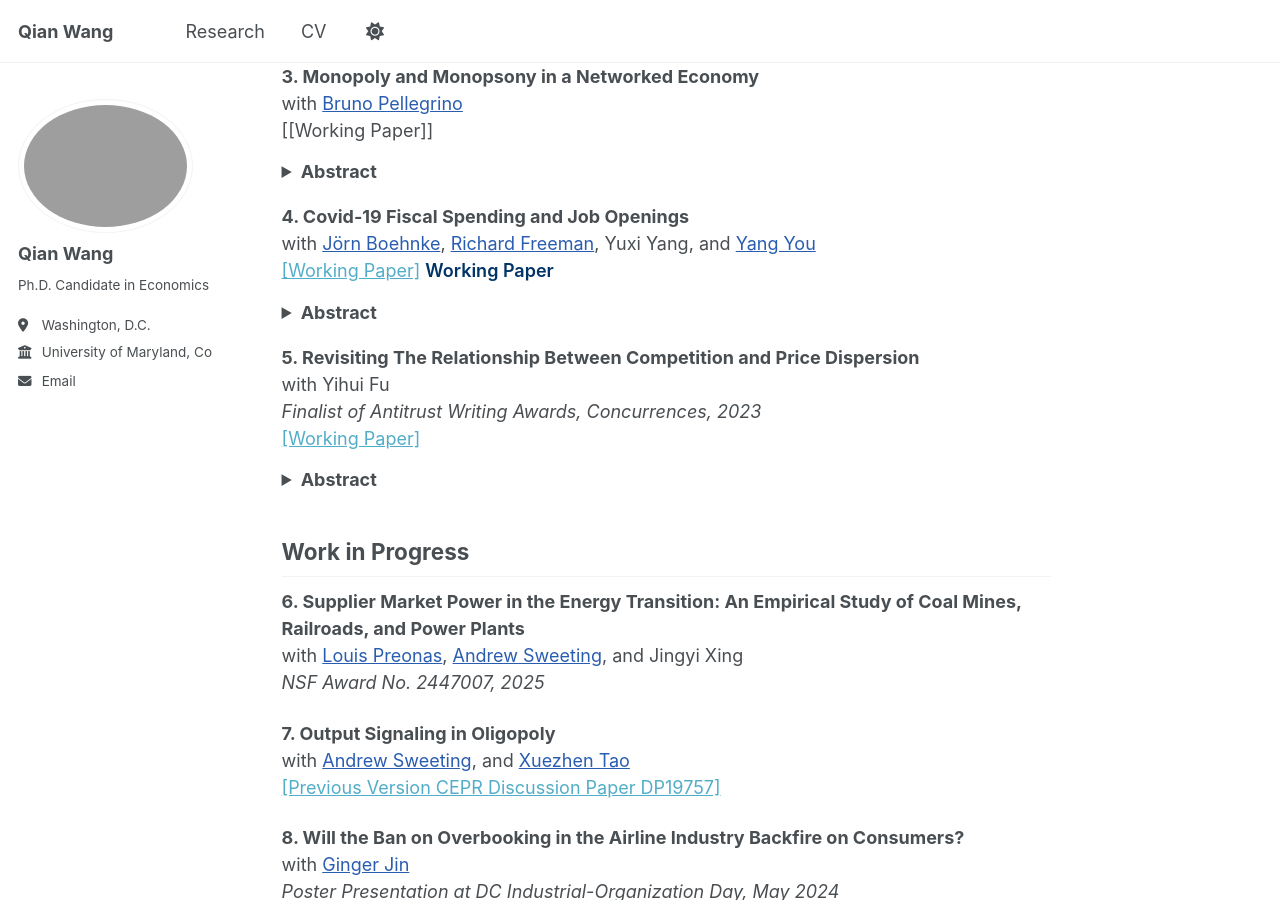
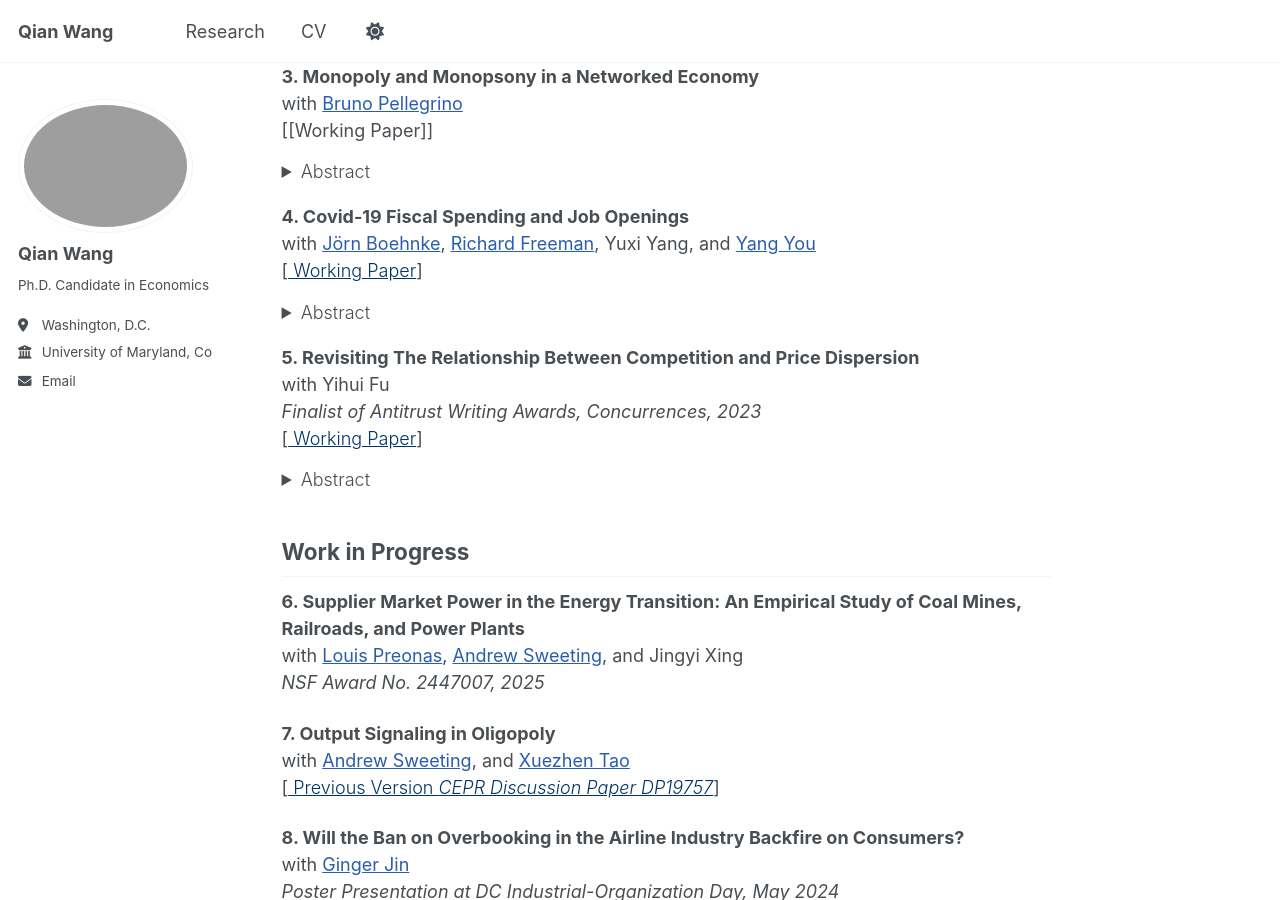
Before and after one commit to qwang819/qwang819.github.io, a Jekyll site: the page built from _pages/about.md, in a window 1280 px wide and 900 px high, scrolled down 741 px. Built offline with Jekyll 4.4.1, drawn with Linux system fonts in a browser that asks for light colours; a script that is not in the unit is left out.

Commit message:
Update about.md

```diff
--- a/_pages/about.md
+++ b/_pages/about.md
@@ -19,7 +19,7 @@ Email: <a href="mailto:qwang819@umd.edu">qwang819@umd.edu</a>
 **1. Aligning Market and Social Preferences: Technological Path Choice in China’s EV Battery**
 *Draft Coming Soon, Feel Free to Email me About Current Draft*
 <details style="margin-top: -0.5rem; margin-bottom: 1rem;">
-   <summary>Abstract</summary>
+   <summary><span style="font-weight:300;">Abstract</span></summary>
    <p>
 
    </p>
@@ -31,7 +31,7 @@ Email: <a href="mailto:qwang819@umd.edu">qwang819@umd.edu</a>
 with <a href="https://www.shanglyudeng.com/" style="color: #2A5DB0;">Shanglyu Deng</a>, <a href="https://www.marioleccese.com/" style="color: #2A5DB0;">Mario Leccese</a>, <a href="http://www.asweeting.com/" style="color: #2A5DB0;">Andrew Sweeting</a>, and <a href="https://www.xuezhentao.site" style="color: #2A5DB0;">Xuezhen Tao</a>
 [[Working Paper]]
 <details style="margin-top: -0.5rem; margin-bottom: 1rem;">
-  <summary><strong>Abstract</strong></summary>
+  <summary><span style="font-weight:300;">Abstract</span></summary>
   <p style="text-align: justify;">
   Traditional measures of market concentration used when screening for anticom- petitive mergers, or applying structural presumptions, such as the market-level HHI, depend on the concentration of sales among non-merging rivals, as well as the shares of the merging parties. While the size of cost efficiencies needed to offset the market power effects of a merger, assuming static Nash equilibrium play both before and after a merger, depends only on the shares, characteristics and margins of the merging firms (Nocke and Whinston (2022)), we illustrate how, conditional on the shares and margins of the merging firms, rival market structure is often highly correlated with how rivals’ prices and outputs would change in response to changes in the prices or outputs of the parties, which in turn affects the profitability of mergers and the magnitude of any post-merger price and quantity changes when other efficiencies, or no efficiencies, are realized. We show that a simply calculated rival HHI measure is correlated with these changes for both price- and quantity-competition, for a variety of demand systems. We also illustrate how rival market structure can affect the incentives of a merged firm to engage in strategic behavior that may obscure the size of its realized efficiencies.
   </p>
@@ -41,7 +41,7 @@ with <a href="https://www.shanglyudeng.com/" style="color: #2A5DB0;">Shanglyu De
 with <a href="https://www.brunopellegrino.com/" style="color: #2A5DB0;">Bruno Pellegrino</a>
 [[Working Paper]]
 <details style="margin-top: -0.5rem; margin-bottom: 1rem;">
-   <summary><strong>Abstract</strong></summary>
+   <summary><span style="font-weight:300;">Abstract</span></summary>
    <p style="text-align: justify;">
    This paper examines the joint welfare effects of monopoly and monopsony power in the U.S. economy, where firms often exert market power in both product and factor markets. We develop a general equilibrium framework that captures the network of firm interactions through supply chains, product competition, and labor markets. Using data on publicly traded firms, we estimate that combined market power reduced total surplus by 5.7% in 2015. Importantly, monopoly and monopsony effects are sub-additive. Furthermore, we find that accounting for monopsony in factor markets not only exacerbates the welfare damages of hypothetical mergers but also renders Cournot competition welfare-superior to Bertrand, highlighting the nuanced interplay of dual market power.
    </p>
@@ -49,12 +49,10 @@ with <a href="https://www.brunopellegrino.com/" style="color: #2A5DB0;">Bruno Pe
 
 **4. Covid-19 Fiscal Spending and Job Openings**
 with <a href="https://jboehnke.com/" style="color: #2A5DB0;">Jörn Boehnke</a>, <a href="https://freeman.scholars.harvard.edu/" style="color: #2A5DB0;">Richard Freeman</a>, Yuxi Yang, and <a href="https://yangyou1.weebly.com/" style="color: #2A5DB0;">Yang You</a>
-[[Working Paper]](https://yangyou1.weebly.com/uploads/1/3/3/8/133813498/job_market_s_reaction_to_covid_spending_v1.pdf)
-<a href="https://yangyou1.weebly.com/uploads/1/3/3/8/133813498/job_market_s_reaction_to_covid_spending_v1.pdf" style="color:#003366; font-weight:600; text-decoration:none;">
-Working Paper
-</a>
+[<a href="https://yangyou1.weebly.com/uploads/1/3/3/8/133813498/job_market_s_reaction_to_covid_spending_v1.pdf" style="color:#003366; font-weight:300">
+Working Paper</a>]
 <details style="margin-top: -0.5rem; margin-bottom: 1rem;">
-  <summary><strong>Abstract</strong></summary>
+  <summary><span style="font-weight:300;">Abstract</span></summary>
   <p style="text-align: justify;">
   We analyze a novel transaction-level pandemic-related government spending of $1.27 trillion and document that companies receiving more government funding experienced faster recovery in labor demand— a one percent increase in the award amount (0.48 million) led to 0.15% more job postings relative to the 2019 average. To gauge the magnitude, we find that a job posting response of one percent additional COVID spending is equivalent to a 1.55 percent revenue increase. New job creation mainly concentrates on transportation and construction industries and restores the occupation composition toward pre-COVID labor demand. However, further exploring the heterogeneity of job creation, we find that firms that receive more funding require only slightly lower education, and no evidence shows a stronger demand for on-site jobs or occupations with more in-person interaction. Our findings are consistent with the view that firms use government fiscal expenditure to insure themselves against the pandemic shocks and maintain standard employment structures, rather than disproportionately hiring necessary workers for COVID-19.
   </p>
@@ -63,9 +61,10 @@ Working Paper
 **5. Revisiting The Relationship Between Competition and Price Dispersion**
 with Yihui Fu
 *Finalist of Antitrust Writing Awards, Concurrences, 2023*
-[[Working Paper]](https://www.dropbox.com/scl/fi/cwe8wjpc9m2pyeo3v6frn/airline_price_dispersion.pdf?rlkey=x8mmmu6po61mmyfe6ltvksy0b&st=3qs6mtej&dl=0)
+[<a href="https://www.dropbox.com/scl/fi/cwe8wjpc9m2pyeo3v6frn/airline_price_dispersion.pdf?rlkey=x8mmmu6po61mmyfe6ltvksy0b&st=3qs6mtej&dl=0" style="color:#003366; font-weight:300">
+Working Paper</a>]
 <details style="margin-top: -0.5rem; margin-bottom: 1rem;">
-  <summary><strong>Abstract</strong></summary>
+  <summary><span style="font-weight:300;">Abstract</span></summary>
   <p style="text-align: justify;">
   Using novel granular data covering price and booking information of flights in China, we test the theory that predicts how the competition will affect price dispersion. We complement past price dispersion studies by making two contributions: First, we accurately identify and isolate three types of price dispersion originating from either third-degree price discrimination or peak-lead pricing. Second, we test the relative contribution of industry-elasticity and cross-price elasticity to price dispersion. Results suggest that both cross-price elasticity and industry-elasticity are crucial in determining the relationship between price dispersion and competition. Consistent with Borenstein and Rose (1994), we find that more competition will increase both intertemporal price dispersion and across-date price dispersion but not the across-departure-time price dispersion. Buying tickets earlier and buying flights on non-popular dates benefit more from competition.
   </p>
@@ -80,13 +79,14 @@ with <a href="https://www.louispreonas.com/" style="color: #2A5DB0;">Louis Preon
 
 **7. Output Signaling in Oligopoly**
 with <a href="http://www.asweeting.com/" style="color: #2A5DB0;">Andrew Sweeting</a>, and <a href="https://www.xuezhentao.site" style="color: #2A5DB0;">Xuezhen Tao</a>
-[[Previous Version CEPR Discussion Paper DP19757]](https://cepr.org/publications/dp19757)
+[<a href="https://cepr.org/publications/dp19757" style="color:#003366; font-weight:300">
+Previous Version *CEPR Discussion Paper DP19757*</a>]
 
 **8. Will the Ban on Overbooking in the Airline Industry Backfire on Consumers?**
 with <a href="https://www.gingerjin.com/" style="color: #2A5DB0;">Ginger Jin</a>
 *Poster Presentation at DC Industrial-Organization Day, May 2024*
 <details style="margin-top: -0.5rem; margin-bottom: 1rem;">
-  <summary><strong>Abstract</strong></summary>
+  <summary><span style="font-weight:300;">Abstract</span></summary>
   <p style="text-align: justify;">
   The practice of overselling, while contentious, has remained a legal strategy in the airline industry for a long time. On one hand, overselling exposes passengers to the risk of being involuntarily bumped from their flights. On the other hand, overselling enables airlines to keep efficient operations and maintain low fares. This paper aims to study the welfare implications of overselling, examine the potential effects of a ban on this practice and explore alternative remedies. We start with a reduced-form analysis, centering on the public relations debacle involving United Airlines (UA) in 2017. The results highlight a substantial increase in the lower end of UA's price distribution and a corresponding decrease in its load factor following a reduction in overselling. Subsequently, we construct a novel structural model that incorporates consumer considerations of bumping risk in their decision-making process, while carriers strategically leverage no-shows to facilitate overselling. Finally, we contemplate three counterfactual scenarios: the prohibition of overselling, heightened public awareness, and increased bumping compensation.
 
@@ -96,7 +96,7 @@ with <a href="https://www.gingerjin.com/" style="color: #2A5DB0;">Ginger Jin</a>
 **9. The Pro-competitive Effect of Vertical Mergers Using Large Invoice Data**
 with <a href="https://www.sem.tsinghua.edu.cn/en/info/1216/7050.htm" style="color: #2A5DB0;">Wu Zhu</a>
 <details style="margin-top: -0.5rem; margin-bottom: 1rem;">
-  <summary><strong>Abstract</strong></summary>
+  <summary><span style="font-weight:300;">Abstract</span></summary>
   <p style="text-align: justify;">
 
   </p>
@@ -106,7 +106,7 @@ with <a href="https://www.sem.tsinghua.edu.cn/en/info/1216/7050.htm" style="colo
 with <a href="https://jboehnke.com/" style="color: #2A5DB0;">Jörn Boehnke</a>, <a href="https://freeman.scholars.harvard.edu/" style="color: #2A5DB0;">Richard Freeman</a>, <a href="https://yangyou1.weebly.com/" style="color: #2A5DB0;">Yang You</a>, and Boao Zhan
 *Draft Coming Soon on NBER*
 <details style="margin-top: -0.5rem; margin-bottom: 1rem;">
-  <summary><strong>Abstract</strong></summary>
+  <summary><span style="font-weight:300;">Abstract</span></summary>
   <p style="text-align: justify;">
 
   </p>
```
